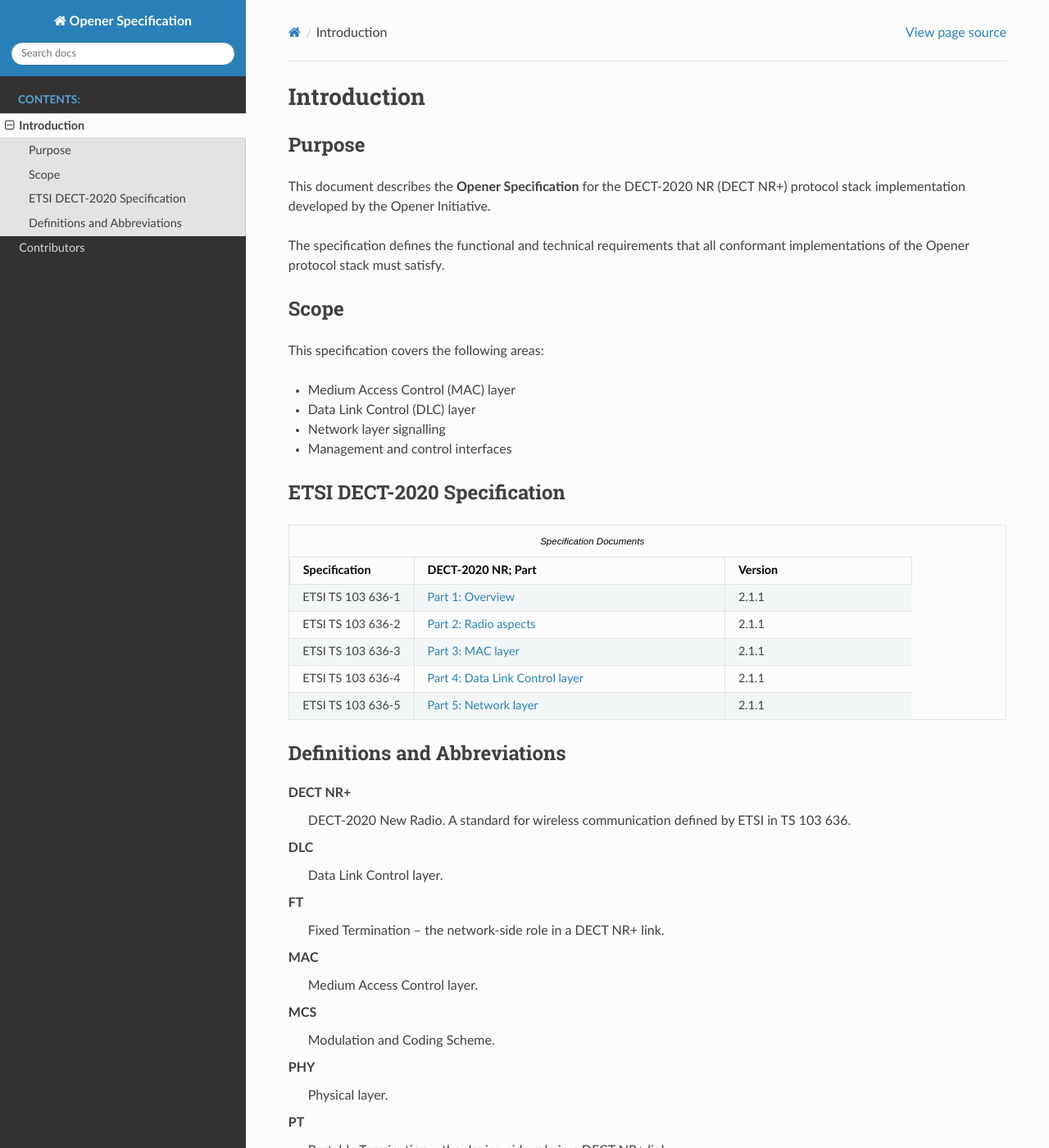
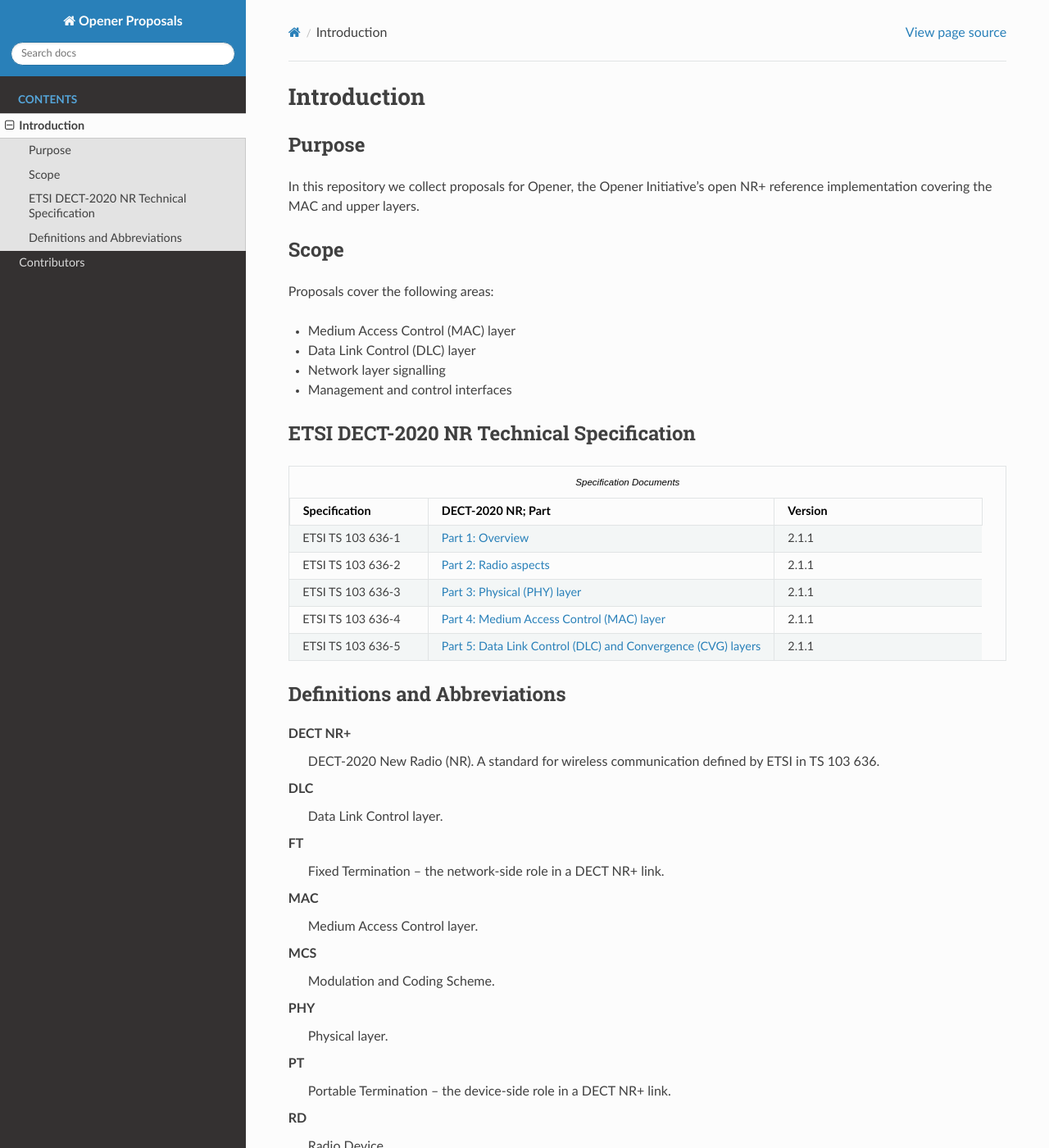
Before and after one commit to Opener-Initiative/proposals, a Sphinx documentation site: the page built from docs/introduction.rst, in a window 1280 px wide and 1400 px high. Shown: the whole window at 82% size. Built offline with Sphinx 7.4.7 and the Read the Docs theme 3.1.0, drawn with Linux system fonts in a browser that asks for light colours; some of the changed text lies outside the part shown.

Commit message:
Update docs after repository rename

```diff
--- a/docs/conf.py
+++ b/docs/conf.py
@@ -2,8 +2,8 @@
 
 
 # -- Project information -------------------------------------------------------
-project = "Opener Specification"
-copyright = "2025, Opener Initiative"
+project = "Opener Proposals"
+copyright = "2026, Opener Initiative"
 author = "Opener Initiative"
 release = "0.0.1"
 
--- a/docs/introduction.rst
+++ b/docs/introduction.rst
@@ -4,24 +4,20 @@
 Purpose
 -------
 
-This document describes the **Opener Specification** for the DECT-2020 NR (DECT NR+)
-protocol stack implementation developed by the Opener Initiative.
-
-The specification defines the functional and technical requirements that all
-conformant implementations of the Opener protocol stack must satisfy.
+In this repository we collect proposals for Opener, the Opener Initiative's open NR+ reference implementation covering the MAC and upper layers.
 
 Scope
 -----
 
-This specification covers the following areas:
+Proposals cover the following areas:
 
 * Medium Access Control (MAC) layer
 * Data Link Control (DLC) layer
 * Network layer signalling
 * Management and control interfaces
 
-ETSI DECT-2020 Specification
-----------------------------
+ETSI DECT-2020 NR Technical Specification
+-----------------------------------------
 
 .. list-table:: Specification Documents
    :widths: 20 50 30
@@ -37,22 +33,22 @@
      - `Part 2: Radio aspects <https://www.etsi.org/deliver/etsi_ts/103600_103699/10363602/02.01.01_60/ts_10363602v020101p.pdf>`_
      - 2.1.1
    * - ETSI TS 103 636-3
-     - `Part 3: MAC layer <https://www.etsi.org/deliver/etsi_ts/103600_103699/10363603/02.01.01_60/ts_10363603v020101p.pdf>`_
+     - `Part 3: Physical (PHY) layer <https://www.etsi.org/deliver/etsi_ts/103600_103699/10363603/02.01.01_60/ts_10363603v020101p.pdf>`_
      - 2.1.1
    * - ETSI TS 103 636-4
-     - `Part 4: Data Link Control layer <https://www.etsi.org/deliver/etsi_ts/103600_103699/10363604/02.01.01_60/ts_10363604v020101p.pdf>`_
+     - `Part 4: Medium Access Control (MAC) layer <https://www.etsi.org/deliver/etsi_ts/103600_103699/10363604/02.01.01_60/ts_10363604v020101p.pdf>`_
      - 2.1.1
    * - ETSI TS 103 636-5
-     - `Part 5: Network layer <https://www.etsi.org/deliver/etsi_ts/103600_103699/10363605/02.02.01_60/ts_10363605v020201p.pdf>`_
+     - `Part 5: Data Link Control (DLC) and Convergence (CVG) layers <https://www.etsi.org/deliver/etsi_ts/103600_103699/10363605/02.02.01_60/ts_10363605v020201p.pdf>`_
      - 2.1.1
 
 Definitions and Abbreviations
-------------------------------
+-----------------------------
 
 .. glossary::
 
    DECT NR+
-      DECT-2020 New Radio. A standard for wireless communication
+      DECT-2020 New Radio (NR). A standard for wireless communication
       defined by ETSI in TS 103 636.
 
    DLC
@@ -80,4 +76,4 @@
       Received Signal Strength Indicator.
 
 .. todo::
-   Add further abbreviations as the specification grows.
+   Add further abbreviations as the content grows.
--- a/pyproject.toml
+++ b/pyproject.toml
@@ -1,7 +1,7 @@
 [project]
-name = "opender-specification"
-version = "0.1.0"
-description = "This repository contains functional and technical specification documents of the Opener Initiative's **DECT-2020 NR (DECT NR+)** protocol stack implementation."
+name = "opener-proposals"
+version = "0.0.1"
+description = "This repository contains ideas and proposals for the Opener Initiative's DECT-2020 NR (DECT NR+) protocol stack implementation."
 readme = "README.md"
 requires-python = ">=3.12"
 dependencies = [
```
Also changed, not shown: docs/index.rst (+11 -9 lines), 1 other file.
